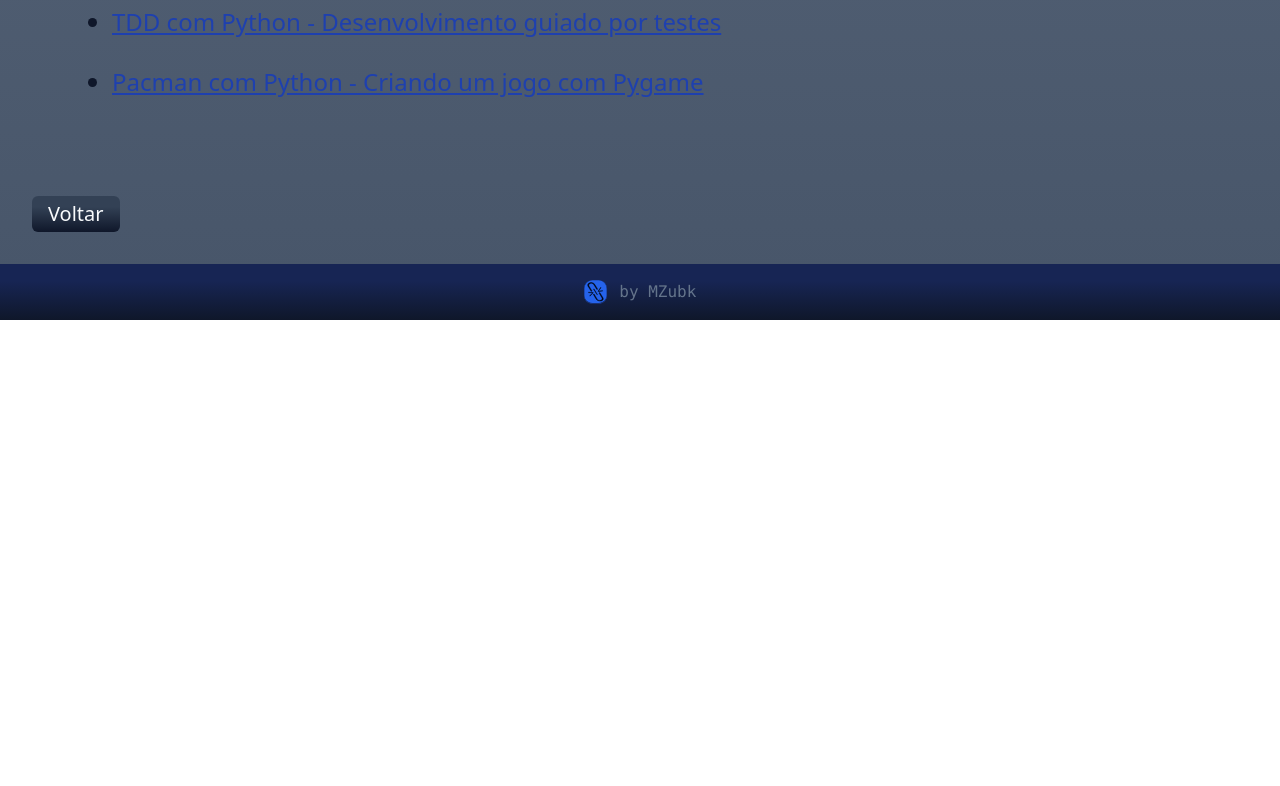
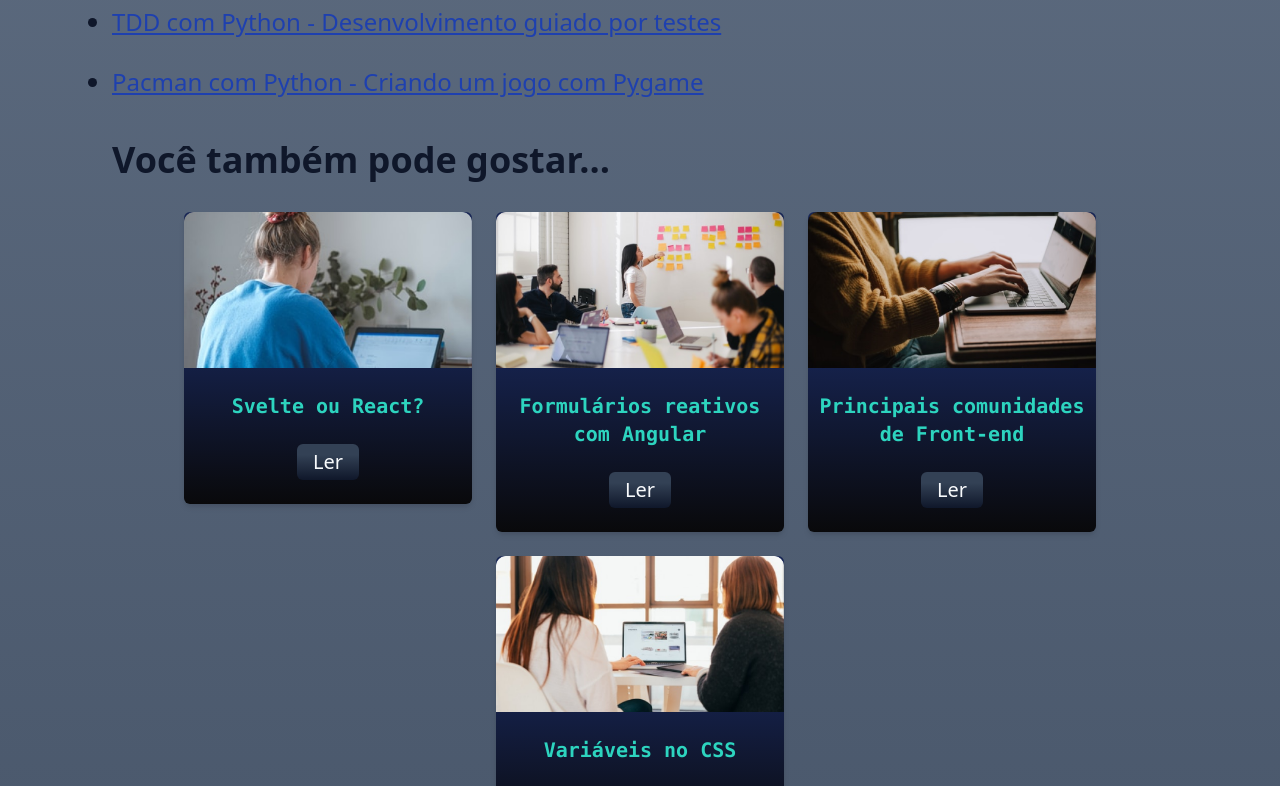
Before and after one commit to MZubk/ruptura-dev, a React (Vite) app: page /posts/1 in a window 1280 px wide. Shown: the part 3380-4166 px from the top of the page. Before the commit the page ends 3700 px from the top, so only its background shows below. Built offline with nearby package versions, Linux system fonts and the light colour scheme.

Commit message:
adicionado 'posts recomendado'

```diff
--- a/src/components/DefaultPage/index.jsx
+++ b/src/components/DefaultPage/index.jsx
@@ -7,6 +7,7 @@ export default function DefaultPage() {
       <Banner />
 
       <Outlet />
+
     </main>
   );
 }
--- /dev/null
+++ b/src/components/FeaturedPosts/index.jsx
@@ -0,0 +1,29 @@
+import { useParams } from "react-router-dom";
+import PostCard from "../PostCard";
+
+export default function FeaturedPosts() {
+  const parameter = useParams();
+
+  const post = posts.find((post) => {
+    return post.id === Number(parameter.id);
+  });
+
+  return (
+    <div>
+      <h3>Você também pode gostar...</h3>
+      <nav>
+        <ul>
+          {posts.map((post) =>
+            post.id != parameter.id ? (
+              <li key={post.id}>
+                <PostCard post={post} />
+              </li>
+            ) : (
+              ""
+            )
+          )}
+        </ul>
+      </nav>
+    </div>
+  );
+}
--- a/src/components/ModelPost/index.jsx
+++ b/src/components/ModelPost/index.jsx
@@ -1,6 +1,7 @@
 import { useNavigate } from "react-router-dom";
 import DefaultButton from "../DefaultButton";
 import BtnScrollToUp from "../BtnScrollToUp";
+import FeaturedPosts from "../FeaturedPosts";
 
 export default function ModelPost({ coverPhoto, title, children }) {
   const navigate = useNavigate();
--- /dev/null
+++ b/src/components/ScrollToTop/index.jsx
@@ -0,0 +1,12 @@
+import { useEffect } from "react";
+import { useLocation } from "react-router-dom";
+
+export default function ScrollToTop() {
+  const { pathname } = useLocation();
+
+  useEffect(() => {
+    window.scrollTo(0, 0);
+  }, [pathname]);
+
+  return null;
+}
--- a/src/pages/Post/index.jsx
+++ b/src/pages/Post/index.jsx
@@ -5,7 +5,8 @@ import NotFound from "../NotFound";
 
 import posts from "json/posts.json";
 import "./post.css";
-import DefaultPage from "../../components/DefaultPage";
+import DefaultPage from "components/DefaultPage";
+import PostCard from "../../components/PostCard";
 
 export default function Post() {
   const parameter = useParams();
@@ -17,6 +18,11 @@ export default function Post() {
   if (!post) {
     return <NotFound />;
   }
+
+  const featuredPosts = posts
+    .filter((post) => post.id !== Number(parameter.id))
+    .sort((a, b) => b.id - a.id)
+    .slice(0, 4);
 
   return (
     <Routes>
@@ -31,6 +37,18 @@ export default function Post() {
               <div className="post-markdown-container">
                 <ReactMarkdown>{post.texto}</ReactMarkdown>
               </div>
+              <div>
+                <h3 className="pt-4 pb-8 text-4xl">
+                  Você também pode gostar...
+                </h3>
+                <ul className="flex gap-6 justify-center flex-wrap">
+                  {featuredPosts.map((post) => (
+                    <li key={post.id}>
+                      <PostCard post={post} />
+                    </li>
+                  ))}
+                </ul>
+              </div>
             </ModelPost>
           }
         />
--- a/src/routes.jsx
+++ b/src/routes.jsx
@@ -4,6 +4,7 @@ import { BrowserRouter, Route, Routes } from "react-router-dom";
 import Menu from "./components/Menu";
 import Footer from "./components/Footer";
 import DefaultPage from "./components/DefaultPage";
+import ScrollToTop from "./components/ScrollToTop";
 
 //pages
 import About from "./pages/About";
@@ -14,6 +15,7 @@ import NotFound from "./pages/NotFound";
 export default function AppRoutes() {
   return (
     <BrowserRouter>
+      <ScrollToTop />
       <Menu />
       <Routes>
         <Route path="/" element={<DefaultPage />}>
```
